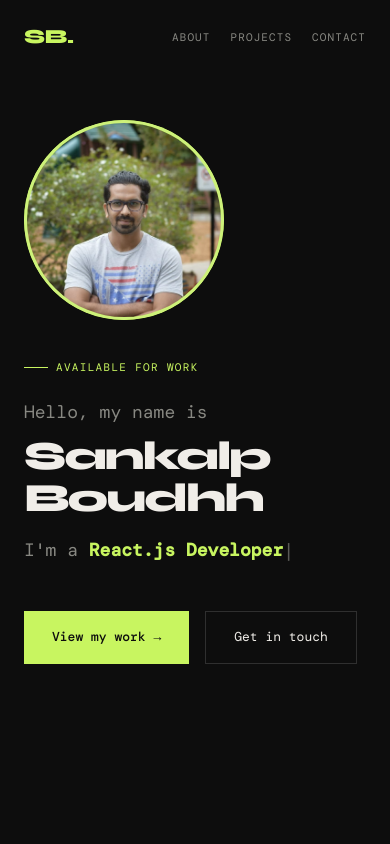
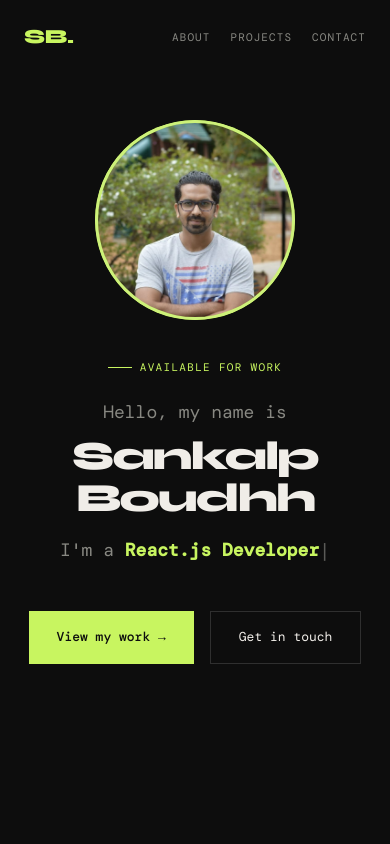
Before and after one commit to sankalpboudhh/sankalp-portfolio, a React (Create React App) app: page / in a window 390 px wide. Shown: the top 844 px of the page. Built offline with nearby package versions, Linux system fonts and the light colour scheme; a web font is replaced by a local one.

Commit message:
updating hero section alignment in mobile devices

```diff
--- a/src/components/Hero.css
+++ b/src/components/Hero.css
@@ -223,9 +223,15 @@
   @media (max-width: 768px) {
     .hero {
       flex-direction: column-reverse;
-      align-items: flex-start;
+      align-items: center;
       padding: 120px 24px 60px;
       gap: 32px;
+    }
+    .hero-left {
+        text-align: center;
+    }
+    .hero-ctas {
+        justify-content: center;
     }
     .hero-photo-wrap { width: 200px; height: 200px; }
     .social-sidebar { display: none; }
```
